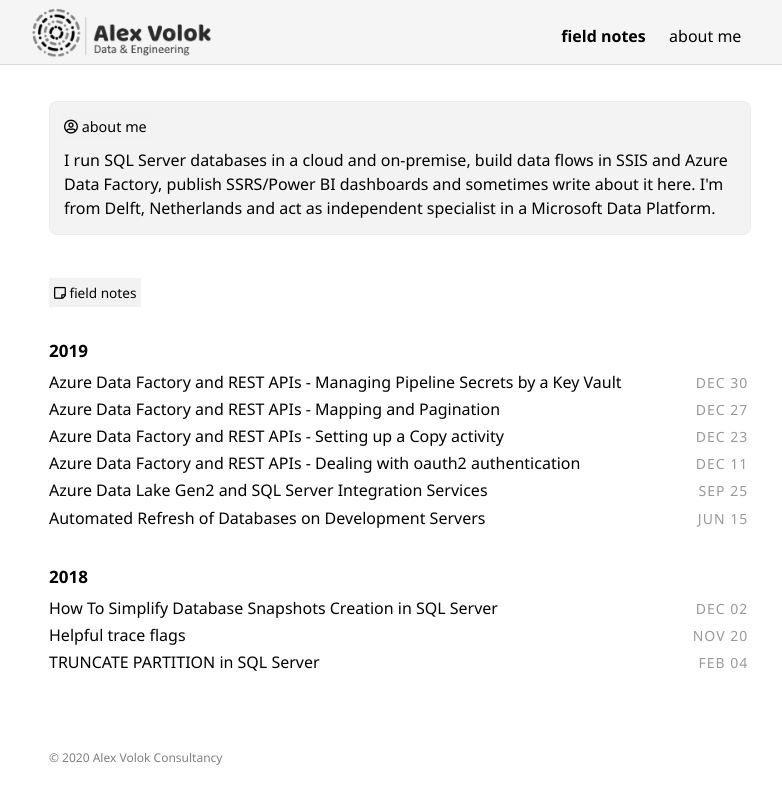
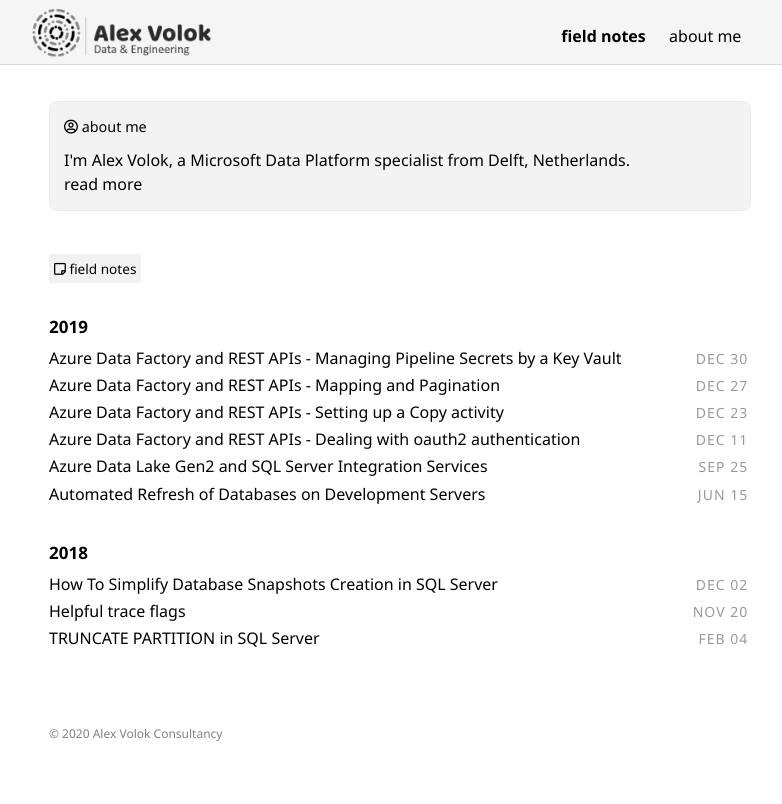
Before and after one commit to alexvolok/alexvolok.github.io, a Jekyll site: the page built from index2.html, in a window 1280 px wide. Shown: the top 804 px of the page, without its empty margins (240-1022 px from the left). Built offline with Jekyll 4.4.1, drawn with Linux system fonts in a browser that asks for light colours; some web fonts are replaced.

Commit message:
test block

```diff
--- a/_includes/intro.html
+++ b/_includes/intro.html
@@ -5,7 +5,9 @@
   about me
 </span>
 </p>
-I run SQL Server databases in a cloud and on-premise, build data flows in SSIS and Azure Data Factory, publish SSRS/Power BI dashboards and sometimes write about it here. I'm from Delft, Netherlands and act as independent specialist in a Microsoft Data Platform.
+I'm Alex Volok, a Microsoft Data Platform specialist from Delft, Netherlands.
+<br />
+<a href="/about">read more</a>
 </div>
 <br />
 <br />
```
